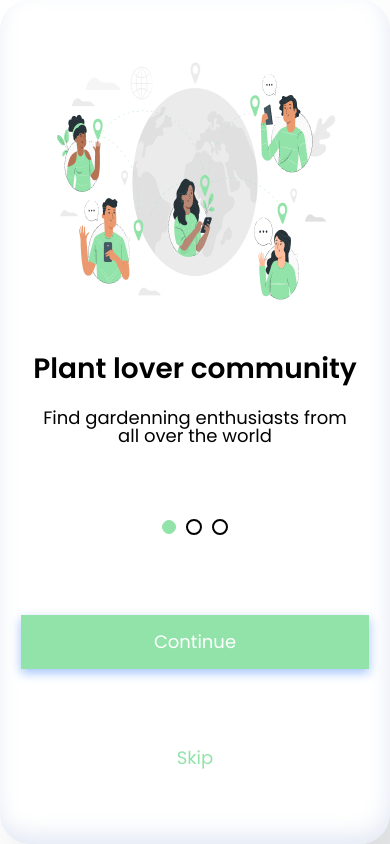
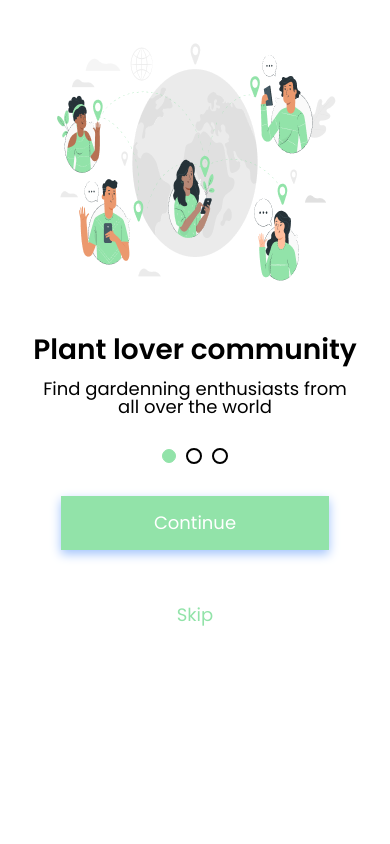
Before and after one commit to ranniarcanjo/compass-front-challenge-onboarding, a plain HTML site: page index.html in a window 390 px wide. Drawn offline with Linux system fonts and the light colour scheme.

Commit message:
refactor(style.css):adding responsiveness

```diff
--- a/assets/css/style.css
+++ b/assets/css/style.css
@@ -3,6 +3,8 @@
 
 body{
  font-family: 'Poppins', sans-serif;
+ width: 100vw;
+ /* background-color: #92e3a9; */
 }
 
 main{
@@ -24,14 +26,13 @@ main{
     background-color: #ffffff;
     border-radius: 1.875rem;
     padding: 2rem;
-    box-shadow: 40px 60px 80px rgba(7, 11, 20, 0.15), inset -2px -10px 20px rgba(152, 173, 217, 0.25), inset 10px 2px 20px #FFFFFF;
 }
 
 .onboarding article{
     display: flex;
     flex-direction: column;
     align-items: center;
-    margin-bottom: 2.75rem;
+    margin-bottom: 2rem;
 }
 
 .onboarding figure{
@@ -43,7 +44,6 @@ main{
 
 .onboarding figure img{
     width: 100%;
-    object-fit: cover;
 }
 
 .onboarding article h1{
@@ -65,7 +65,7 @@ main{
     gap: 0.625rem;
     justify-content: center;
     align-items: center;
-    margin-bottom: 50px;
+    margin-bottom: 3.125rem;
 }
 
 .dots .dot {
@@ -122,3 +122,40 @@ main{
     color: #92E3A9;
     display: block;
 }
+
+
+@media only screen and (max-width: 480px){
+
+    main{
+        height: 100%;
+    }
+
+    .onboarding{
+        height: 100%;
+        border-radius: 0;
+        gap: 0rem;
+        box-shadow: none;
+        padding: 0rem 2rem 2rem 2rem;
+    }
+
+    .onboarding article{
+        margin-bottom: 1,5rem;
+    }
+
+    .onboarding figure{
+        margin-top: 0.8rem;
+    }
+
+    .onboarding article h1{
+        margin-bottom: 1rem;
+    }
+
+    .dots{
+        margin-bottom: 2rem;
+    }
+
+    .nav-btn a.btn{
+        width: 70%;
+        margin-bottom: 1rem;
+    }
+}
```
